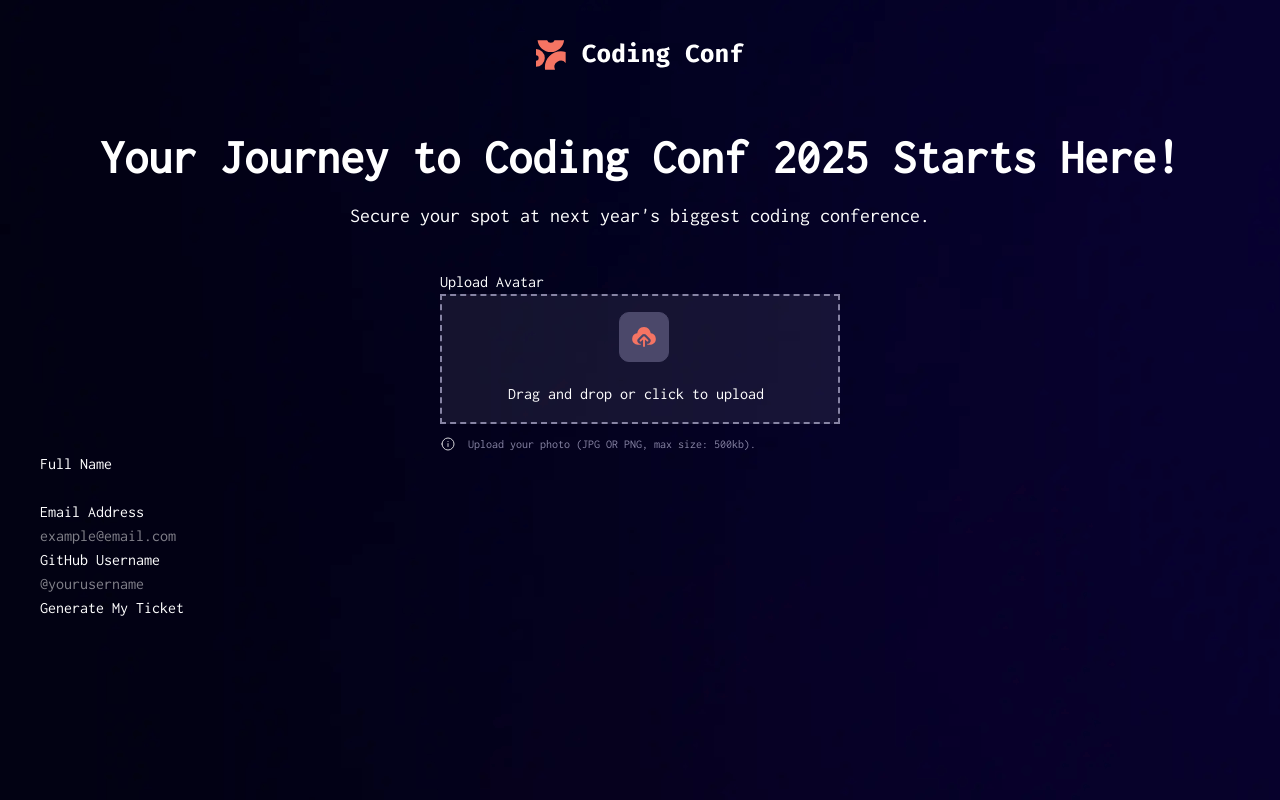
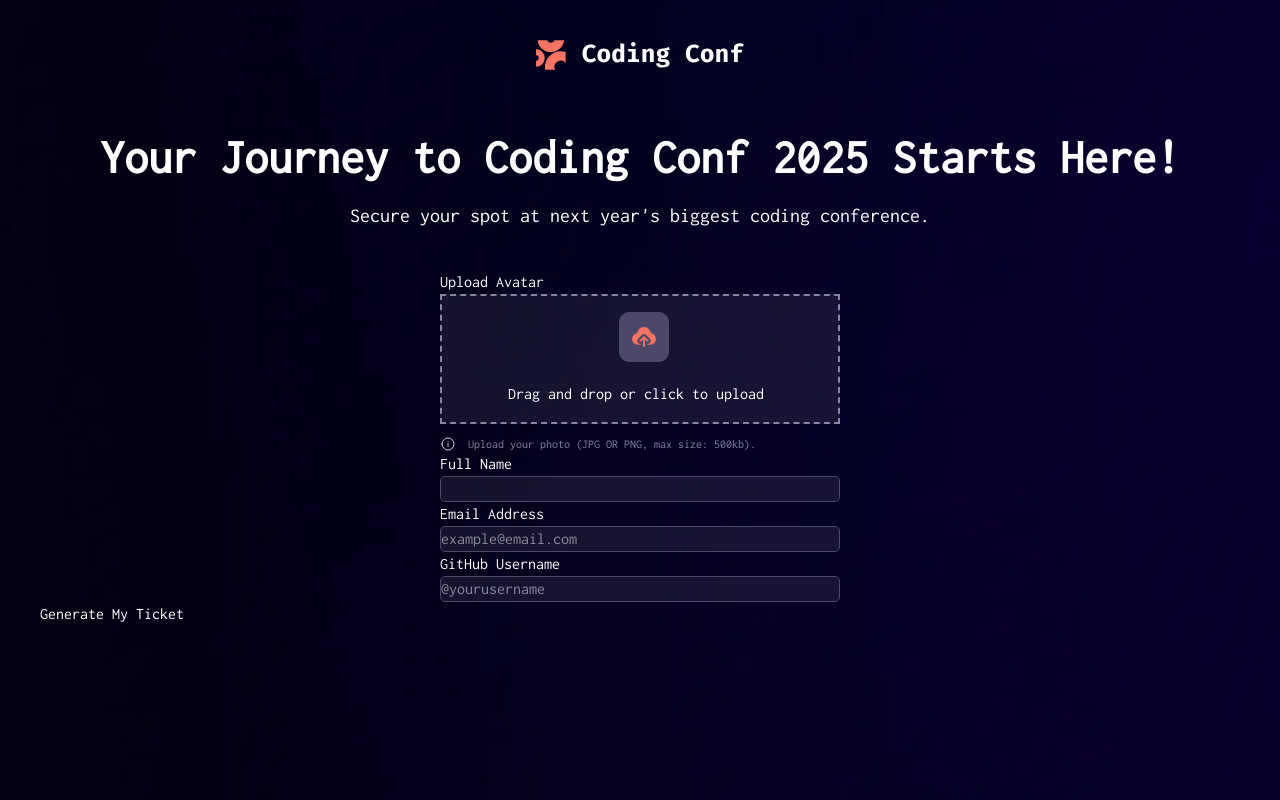
Before and after one commit to azanra/conference-ticket, a React (Vite) app: page / in a window 1280 px wide. Built offline with nearby package versions, Linux system fonts and the light colour scheme.

Commit message:
Center and style the input element

```diff
--- a/src/App.css
+++ b/src/App.css
@@ -65,3 +65,10 @@ body {
   background-color: var(--Neutral-700);
   margin-bottom: 20px;
 }
+
+.inputElement {
+  border: 1px solid var(--Neutral-700);
+  background-color: var(--input-bg);
+  border-radius: 5px;
+  width: 100%;
+}
--- a/src/component/form.jsx
+++ b/src/component/form.jsx
@@ -67,21 +67,27 @@ export default function Form({ ticket, status, handleTicket, setStatus }) {
           <div className="centerComponent">
             <AvatarUpload ticket={ticket} handleTicket={handleTicket} />
           </div>
+          <div className="centerComponent">
             <Input
               template={template.name}
               ticket={ticket}
               handleTicket={handleTicket}
             />
+          </div>
+          <div className="centerComponent">
             <Input
               template={template.email}
               ticket={ticket}
               handleTicket={handleTicket}
             />
+          </div>
+          <div className="centerComponent">
             <Input
               template={template.github}
               ticket={ticket}
               handleTicket={handleTicket}
             />
+          </div>
           <button type="submit">Generate My Ticket</button>
         </form>
       ) : (
--- a/src/component/input.jsx
+++ b/src/component/input.jsx
@@ -16,10 +16,11 @@ export default function Input({
     });
   }
   return (
-    <div>
+    <div className="w-[400px]">
       <div>
         <label htmlFor="input">{template.label}</label>
       </div>
+      <div>
         <input
           type={template.type}
           id="input"
@@ -30,7 +31,9 @@ export default function Input({
           required
           onChange={handleInput}
           title={template.title}
+          className="inputElement"
         />
+      </div>
     </div>
   );
 }
```
Lines whose indentation alone changed are shown as unchanged.
